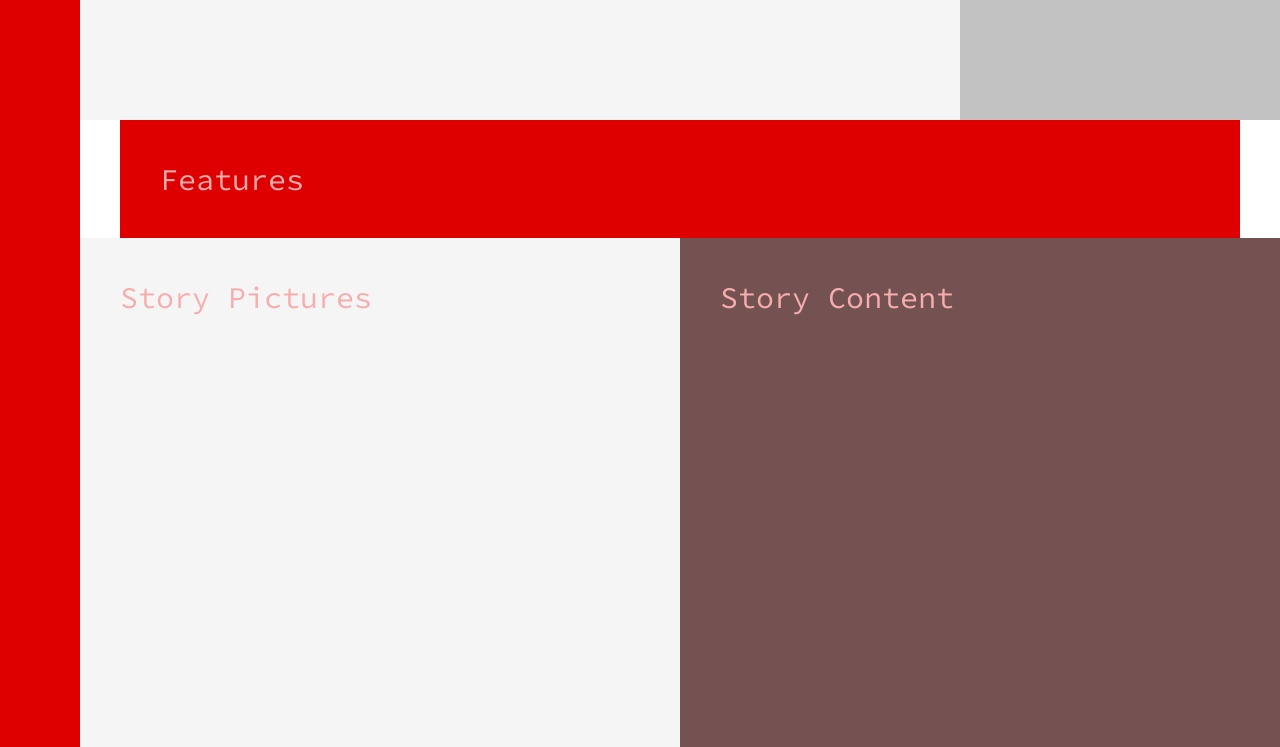
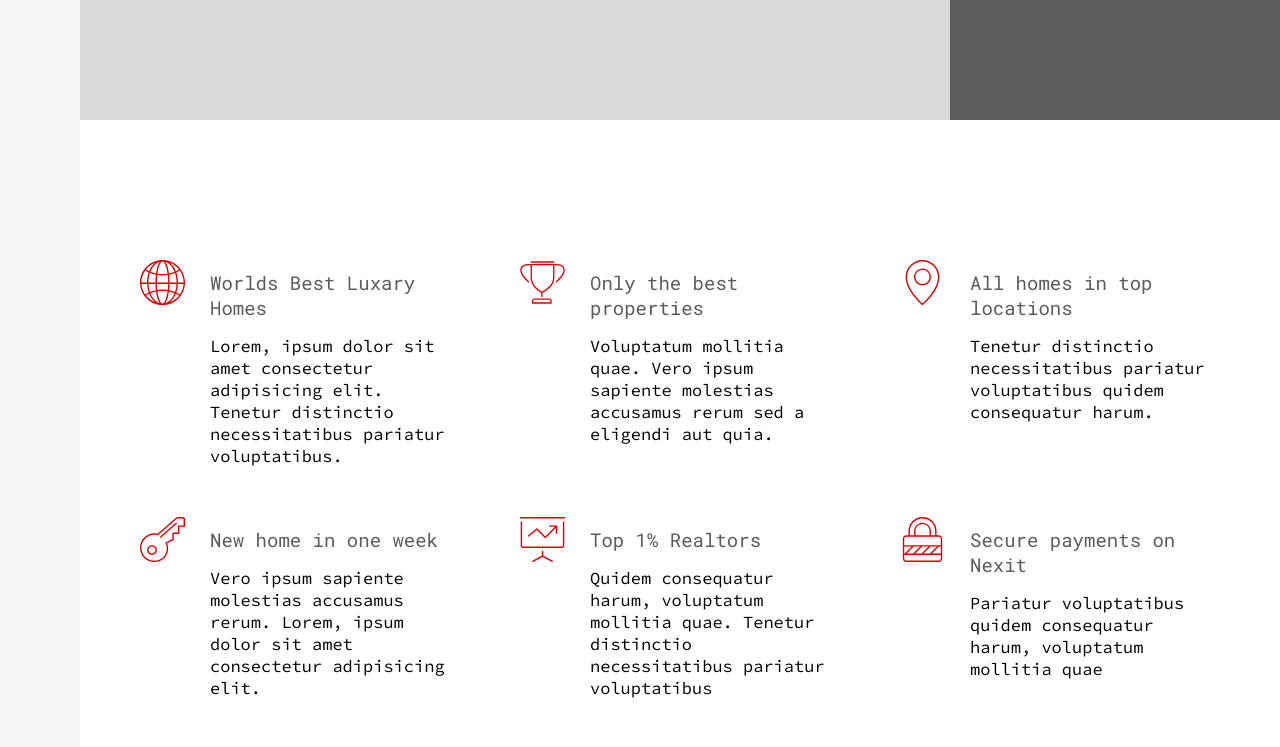
Before and after one commit to d3v833/css-grids-excercise, a website: page index.html in a window 1280 px wide. Shown: the part 520-1267 px from the top of the page. Drawn offline with Linux system fonts and the light colour scheme.

Commit message:
adding features - responsive css & style

```diff
--- a/index.html
+++ b/index.html
@@ -9,7 +9,10 @@
       href="https://fonts.googleapis.com/css?family=Roboto+Mono|Source+Code+Pro"
       rel="stylesheet"
     />
-    <link rel="stylesheet" href="css/style.css" />
+    <!-----------------FOR DEVELOPEMENT-------------------->
+    <link rel="stylesheet" href="/sass/main.css" />
+    <!----------------------------------------------------->
+    <!-- <link rel="stylesheet" href="/style/main.css" /> -->
     <link rel="shortcut icon" type="image/png" href="img/favicon.png" />
 
     <title>My Realestate Site</title>
@@ -29,7 +32,66 @@
     </div>
 
     <section class="features">
-      Features
+      <div class="feature">
+        <svg class="feature__icon">
+          <use xlink:href="img/sprite.svg#icon-global"></use>
+        </svg>
+        <h4 class="heading-4 heading-4--dark">Worlds Best Luxary Homes</h4>
+        <p class="feature__text">
+          Lorem, ipsum dolor sit amet consectetur adipisicing elit. Tenetur
+          distinctio necessitatibus pariatur voluptatibus.
+        </p>
+      </div>
+      <div class="feature">
+        <svg class="feature__icon">
+          <use xlink:href="img/sprite.svg#icon-trophy"></use>
+        </svg>
+        <h4 class="heading-4 heading-4--dark">Only the best properties</h4>
+        <p class="feature__text">
+          Voluptatum mollitia quae. Vero ipsum sapiente molestias accusamus
+          rerum sed a eligendi aut quia.
+        </p>
+      </div>
+      <div class="feature">
+        <svg class="feature__icon">
+          <use xlink:href="img/sprite.svg#icon-map-pin"></use>
+        </svg>
+        <h4 class="heading-4 heading-4--dark">All homes in top locations</h4>
+        <p class="feature__text">
+          Tenetur distinctio necessitatibus pariatur voluptatibus quidem
+          consequatur harum.
+        </p>
+      </div>
+      <div class="feature">
+        <svg class="feature__icon">
+          <use xlink:href="img/sprite.svg#icon-key"></use>
+        </svg>
+        <h4 class="heading-4 heading-4--dark">New home in one week</h4>
+        <p class="feature__text">
+          Vero ipsum sapiente molestias accusamus rerum. Lorem, ipsum dolor sit
+          amet consectetur adipisicing elit.
+        </p>
+      </div>
+      <div class="feature">
+        <svg class="feature__icon">
+          <use xlink:href="img/sprite.svg#icon-presentation"></use>
+        </svg>
+        <h4 class="heading-4 heading-4--dark">Top 1% Realtors</h4>
+        <p class="feature__text">
+          Quidem consequatur harum, voluptatum mollitia quae. Tenetur distinctio
+          necessitatibus pariatur voluptatibus
+        </p>
+      </div>
+      <div class="feature">
+        <svg class="feature__icon">
+          <use xlink:href="img/sprite.svg#icon-lock"></use>
+        </svg>
+        <h4 class="heading-4 heading-4--dark">Secure payments on Nexit</h4>
+        <p class="feature__text">
+          Pariatur voluptatibus quidem consequatur harum, voluptatum mollitia
+          quae
+        </p>
+      </div>
     </section>
 
     <div class="story__pictures">
--- a/sass/_base.scss
+++ b/sass/_base.scss
@@ -1,14 +1,14 @@
 // COLOR VARIABLES
-$color-primary: #de0000;
-$color-primary-dark: #755252;
+$color-primary: #f5f5f5;
+$color-primary-dark: #000000;
 
-$color-secondary: #f7adad;
+$color-secondary: #de0000;
 
-$color-grey-light-1: #f5f5f5;
-$color-grey-light-2: #aaa;
+$color-grey-light-1: #dadada;
+$color-grey-light-2: #e9e3e3;
 
 $color-grey-dark-1: #757575;
-$color-grey-dark-2: #c2c2c2;
+$color-grey-dark-2: #5c5c5c;
 
 // FONT VARIABLES
 $font-primary: "Source Code Pro", monospace;
@@ -29,7 +29,7 @@ html {
 
 body {
   font-family: $font-primary;
-  color: $color-secondary;
+  color: $color-primary-dark;
   font-weight: 300;
 }
 
@@ -37,14 +37,7 @@ body {
   display: grid;
   grid-template-rows: 80vh min-content 40vw repeat(3, min-content);
   grid-template-columns:
-    [sidebar-start] 8rem [sidebar-end full-start] 1fr [center-start]repeat(
-      8,
-      [col-start] minmax(min-content, 14rem) [col-end]
-    )
-    [center-end] 1fr [full-end];
-
-  & > * {
-    padding: 40px;
-    font-size: 3rem;
-  }
+    [sidebar-start] 8rem [sidebar-end full-start] minmax(6rem, 1fr)
+    [center-start]repeat(8, [col-start] minmax(min-content, 14rem) [col-end])
+    [center-end] minmax(6rem, 1fr) [full-end];
 }
--- a/sass/_features.scss
+++ b/sass/_features.scss
@@ -1,4 +1,29 @@
 .features {
-  background-color: $color-primary;
   grid-column: center-start / center-end;
+
+  margin: 15rem 0;
+
+  display: grid;
+  grid-template-columns: repeat(auto-fit, minmax(25rem, 1fr));
+  grid-gap: 6rem;
+  align-items: start;
 }
+
+.feature {
+  display: grid;
+  grid-template-columns: min-content 1fr;
+  grid-row-gap: 1.5rem;
+  grid-column-gap: 2.5rem;
+
+  &__icon {
+    fill: $color-secondary;
+    width: 4.5rem;
+    height: 4.5rem;
+    grid-row: 1 / span 2;
+    transform: translateY(-1rem);
+  }
+
+  &__text {
+    font-size: 1.7rem;
+  }
+}
--- a/sass/_typography.scss
+++ b/sass/_typography.scss
@@ -0,0 +1,26 @@
+%heading {
+  font-family: $font-display;
+  font-weight: 400;
+}
+.heading-1 {
+  @extend %heading;
+  font-weight: 300;
+}
+.heading-2 {
+  @extend %heading;
+}
+.heading-3 {
+  @extend %heading;
+}
+
+.heading-4 {
+  @extend %heading;
+  font-size: 1.9rem;
+
+  &--light {
+    color: $color-grey-light-1;
+  }
+  &--dark {
+    color: $color-grey-dark-2;
+  }
+}
```
Also changed, not shown: css/style.css, sass/main.css, 2 other files.
